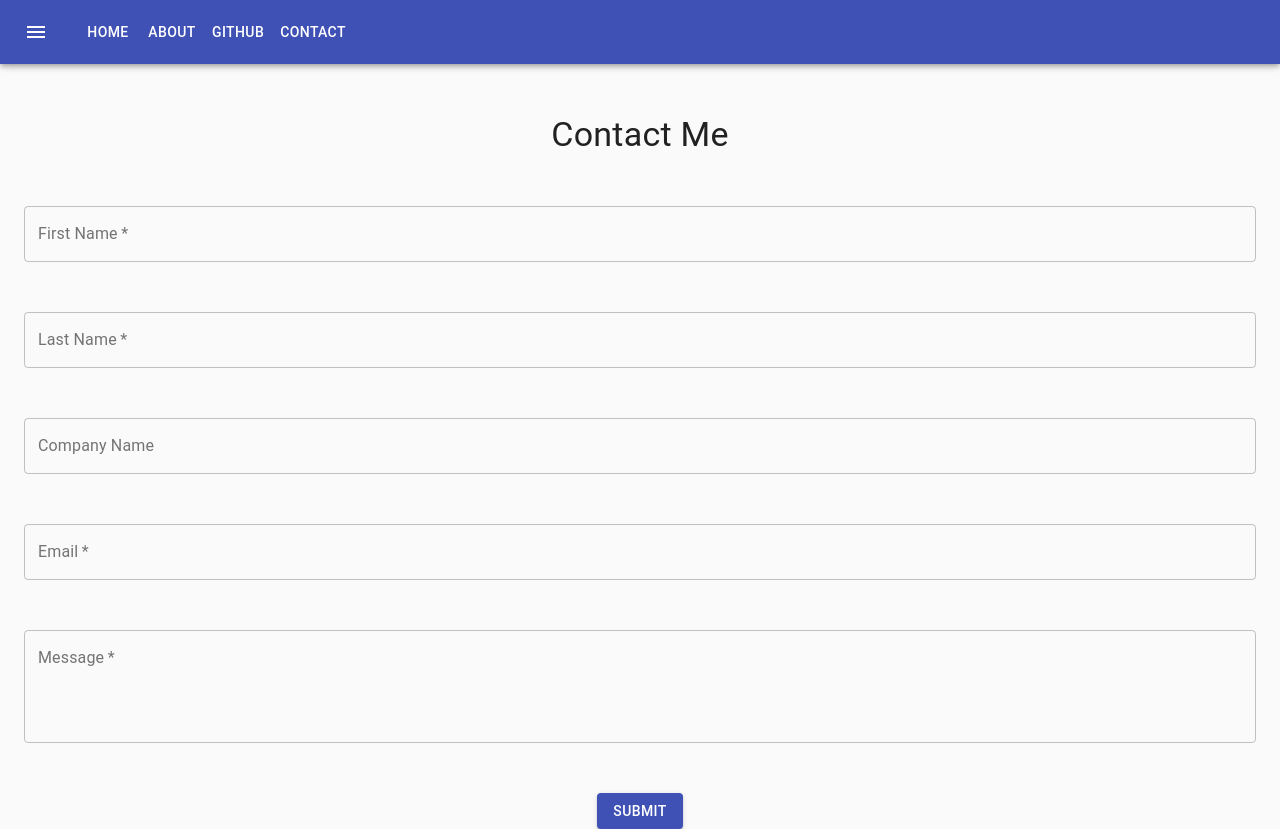
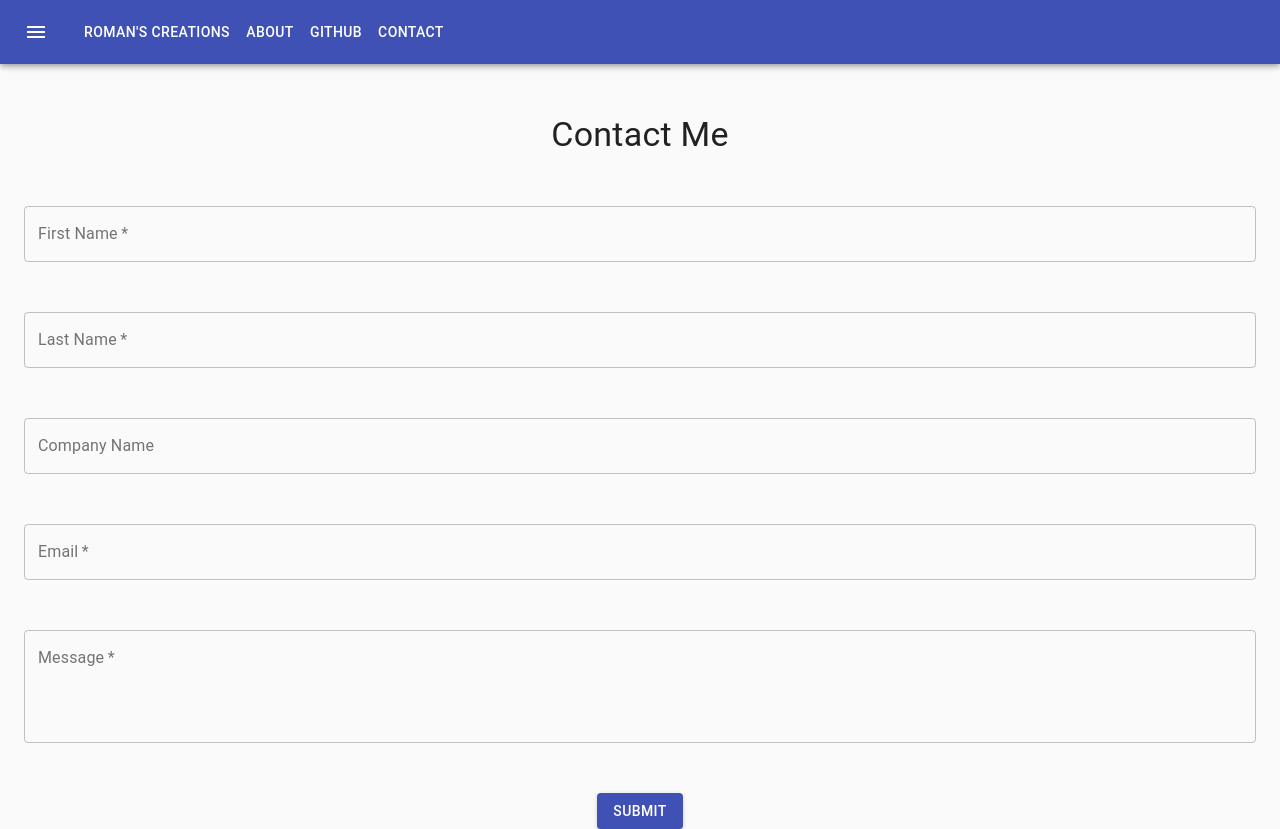
Before and after one commit to camscoderepo/Next_Portfolio, a Next.js app: page /contact in a window 1280 px wide. Built offline with nearby package versions, Linux system fonts and the light colour scheme.

Commit message:
Added typescript

```diff
--- a/components/Navbar.js
+++ b/components/Navbar.js
@@ -20,6 +20,7 @@ const useStyles = makeStyles(theme => ({
 }))
 
 
+
 function Navbar() {
     const classes = useStyles();
     return (
@@ -30,10 +31,13 @@ function Navbar() {
               <IconButton edge="start" className={classes.menuButton} color="inherit" ariar-label="menu">
                    <MenuIcon />
               </IconButton>
-              <Button href="/" color="inherit">Home</Button>
-              <Button href="/about" color="inherit">About</Button>
-              <Button href="/personal" color="inherit">Github</Button>
-              <Button href="/contact" color="inherit">Contact</Button>
+              <div>
+                <Button href="/" color="inherit">Roman's Creations</Button>
+                <Button href="/about" color="inherit">About</Button>
+                <Button href="/personal" color="inherit">Github</Button>
+                <Button href="/contact" color="inherit">Contact</Button>
+              </div>
+
               </>
         }</Toolbar>
         </AppBar>
--- a/package.json
+++ b/package.json
@@ -29,5 +29,10 @@
     "react-dom": "^16.13.0",
     "react-reveal": "^1.2.2",
     "react-spinners": "^0.8.1"
+  },
+  "devDependencies": {
+    "@types/node": "^13.9.3",
+    "@types/react": "^16.9.25",
+    "typescript": "^3.8.3"
   }
 }
```
Also changed, not shown: pages/index.js (deleted, +0 -22 lines), pages/index.tsx (added, +18 -0 lines), tsconfig.json (added, +29 -0 lines), next-env.d.ts (added), 1 other file (tests, documents, lock files or other folders).
